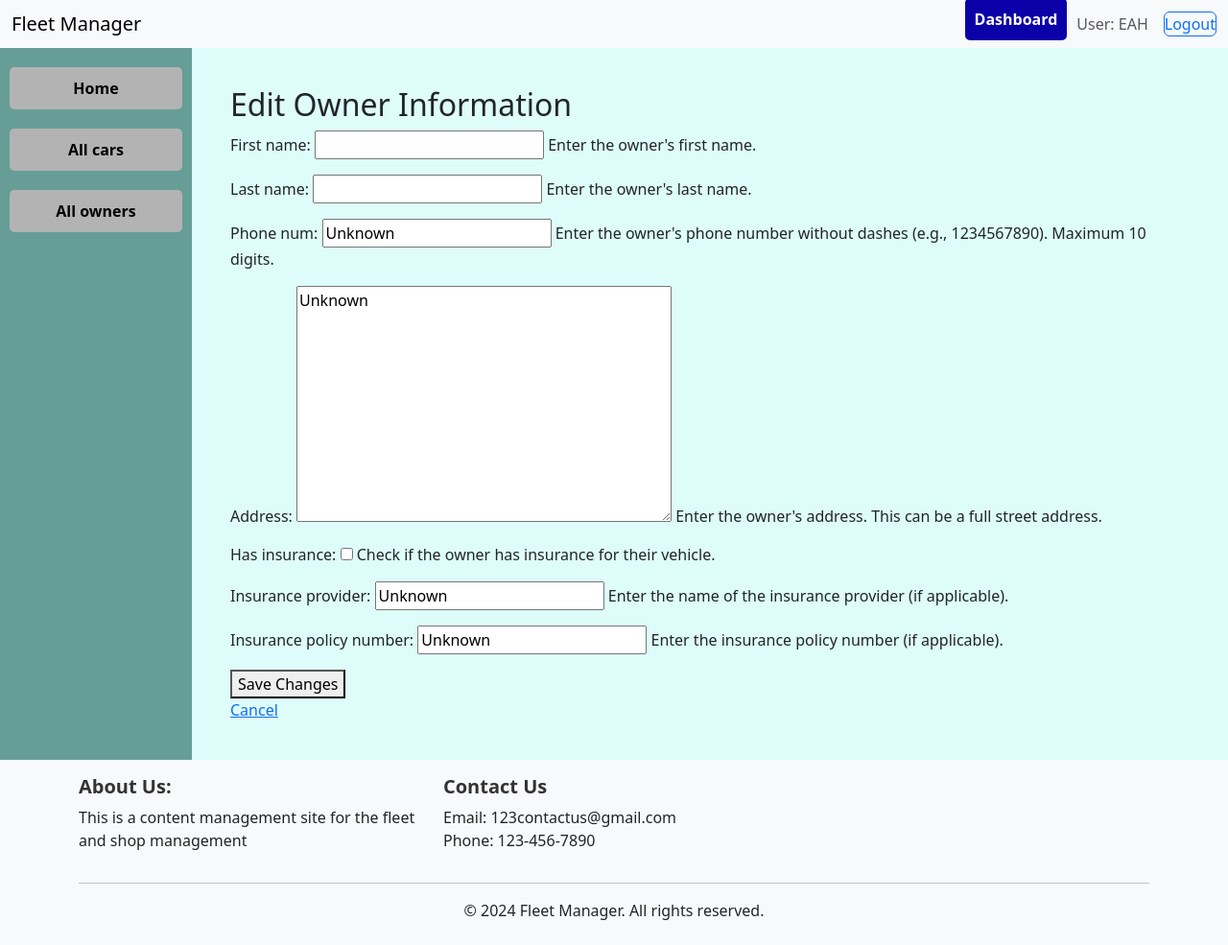
After one commit to BHaessler/Fleet_Mango, a Django app: page /catalog/owner/edit/1/ in a window 1280 px wide. The commit adds this page. Shown: the top 985 px of the page at 96% size. Run offline with Django 3.2, Linux system fonts and the light colour scheme; a user stored in the database is signed in; data comes from the database, SQL or seed files in the repository; both versions use the stored data as it was after the commit.

Commit message:
added owner editing form

```diff
--- a/myfleetmanager/catalog/models.py
+++ b/myfleetmanager/catalog/models.py
@@ -1,5 +1,6 @@
 """Models for the catalog application."""
 
+from django.core.exceptions import ValidationError
 from django.db import models
 # Everything below here I have added
 from django.urls import reverse # Used in get_absolute_url() to get URL for specified ID
@@ -140,11 +141,17 @@ class Owner(models.Model):
 
     phone_num = models.CharField(
         max_length=10,
-        help_text="Enter the owner's phone number (e.g., 1234567890). Maximum 10 digits."
+        null=True,
+        blank=True,
+        default='Unknown"',
+        help_text="Enter the owner's phone number without dashes (e.g., 1234567890). Maximum 10 digits."
     )
 
     address = models.TextField(
         max_length=300,
+        null=True,
+        blank=True,
+        default='Unknown',
         help_text="Enter the owner's address. This can be a full street address."
     )
 
@@ -171,6 +178,7 @@ class Owner(models.Model):
         """Custom validation to ensure the phone number is valid."""
         if not self.phone_num.isdigit():
             raise ValidationError('Phone number must contain only digits.')
+
         if len(self.phone_num) < 10:
             raise ValidationError('Phone number must be at least 10 digits long.')
 
--- a/myfleetmanager/catalog/templates/catalog/owner_detail.html
+++ b/myfleetmanager/catalog/templates/catalog/owner_detail.html
@@ -26,6 +26,11 @@
       {% else %}
         <p>This owner does not have insurance.</p>
       {% endif %}
+
+    <hr>
+    <a href="{% url 'edit_owner' owner.pk  %}" class="dashboard_button_delete">Edit Owner</a>
+
+    </div>
 {% endblock %}
 
 # There should always be a trailing white space in these files
--- /dev/null
+++ b/myfleetmanager/catalog/templates/owner_management/owner_edit.html
@@ -0,0 +1,11 @@
+{% extends 'base_generic.html' %}
+
+{% block content %}
+  <h2>Edit Owner Information</h2>
+  <form method="post">
+    {% csrf_token %}
+    {{ form.as_p }}
+    <button type="submit">Save Changes</button>
+  </form>
+  <a href="{% url 'owner-detail' owner.id %}">Cancel</a>
+{% endblock %}
--- a/myfleetmanager/catalog/urls.py
+++ b/myfleetmanager/catalog/urls.py
@@ -5,6 +5,7 @@ from . import views
 
 from .views import (
     OwnerCreateView,
+    OwnerEditView,
     owner_success_view,
     register_view,
     edit_footer_content,
@@ -40,6 +41,7 @@ urlpatterns = [
     path('owner/create/', OwnerCreateView.as_view(), name='owner-create'),
     path('owner/success/', owner_success_view, name='owner-success'),  # Success URL
     path('owner/<int:pk>/', views.OwnerDetailView.as_view(), name='owner-detail'),
+    path('owner/edit/<int:pk>/', OwnerEditView.as_view(), name='edit_owner'),
     path('owners/', views.OwnerListView.as_view(), name='owners'),
 
     #Separational View paths go here
--- a/myfleetmanager/catalog/views.py
+++ b/myfleetmanager/catalog/views.py
@@ -7,10 +7,14 @@ from collections import defaultdict
 from django.contrib.auth import authenticate, login
 from django.contrib.auth.decorators import login_required, user_passes_test
 from django.contrib.auth.mixins import LoginRequiredMixin, UserPassesTestMixin
+from django.contrib.auth.models import User
+from django.core.exceptions import ValidationError  # Add this line
 from django.http import JsonResponse
 from django.shortcuts import render, redirect, get_object_or_404
+from django.urls import reverse
 from django.views import generic
 from django.views.generic import ListView, DetailView, TemplateView, CreateView
+from django.views.generic.edit import UpdateView
 
 # Local application imports
 from .models import Owner, VehicleType, CarMake, CarInstance, FooterContent, Feedback
@@ -451,6 +455,19 @@ class OwnerCreateView(CreateView):
         return super().form_invalid(form)
 
 
+class OwnerEditView(LoginRequiredMixin, UserPassesTestMixin, UpdateView):
+    model = Owner
+    form_class = OwnerForm
+    template_name = "owner_management/owner_edit.html"
+
+    def test_func(self):
+        owner = self.get_object()
+        return is_admin(self.request.user) or owner.user == self.request.user
+
+    def get_success_url(self):
+        return reverse('owner-detail', args=[self.object.pk])
+
+
 """CUSTOMER related classes"""
 class CustomerCarListView(LoginRequiredMixin, CustomerRequiredMixin, ListView):
     model = CarInstance
```
Also changed, not shown: myfleetmanager/fleetmanager.sqlite3.
